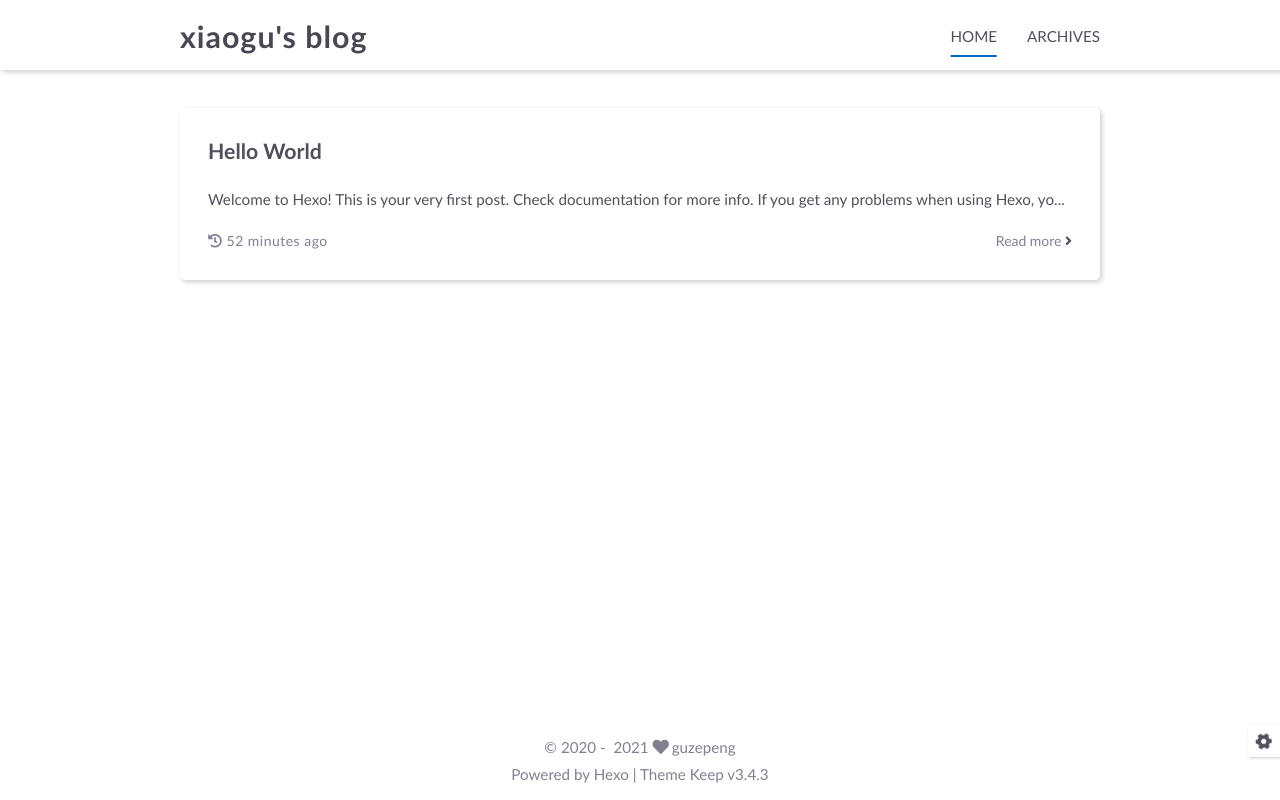
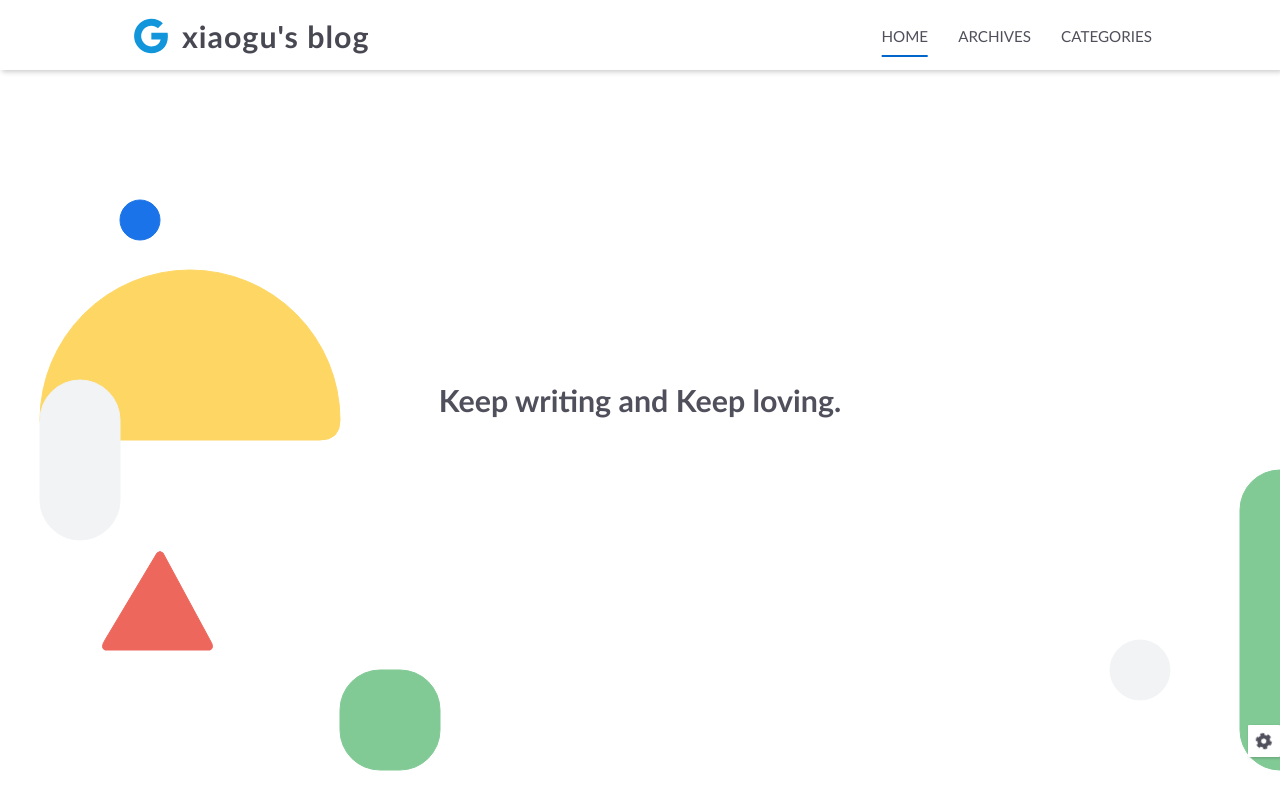
Before and after one commit to guzepeng/guzepeng.github.io, a plain HTML site: page index.html in a window 1280 px wide. Shown: the top 800 px of the page. Drawn offline with Linux system fonts and the light colour scheme.

Commit message:
Site updated: 2021-09-28 16:29:13

```diff
--- a/css/style.css
+++ b/css/style.css
@@ -1377,6 +1377,27 @@ pre .javascript .function {
   transform: scale(0.72);
   transform-origin: left;
 }
+.header-wrapper .header-content .left .logo-image {
+  width: 46px;
+  height: 46px;
+  margin-right: 8px;
+}
+@media (max-width: 780px) {
+  .header-wrapper .header-content .left .logo-image {
+    width: 41.4px;
+    height: 41.4px;
+  }
+}
+@media (max-width: 500px) {
+  .header-wrapper .header-content .left .logo-image {
+    width: 36.800000000000004px;
+    height: 36.800000000000004px;
+  }
+}
+.header-wrapper .header-content .left .logo-image img {
+  border-radius: 6px;
+  width: 100%;
+}
 .header-wrapper .header-content .left .logo-title {
   font-size: 2rem;
   font-weight: bold;
--- a/index.html
+++ b/index.html
@@ -21,7 +21,7 @@
     <script id="hexo-configurations">
     let KEEP = window.KEEP || {};
     KEEP.hexo_config = {"hostname":"example.com","root":"/","language":"zh-Hans"};
-    KEEP.theme_config = {"toc":{"enable":false,"number":false,"expand_all":false,"init_open":false},"style":{"primary_color":"#0066CC","avatar":"/images/gzp.svg","favicon":"/images/gzp.svg","article_img_align":"left","left_side_width":"260px","content_max_width":"920px","hover":{"shadow":false,"scale":false},"first_screen":{"enable":false,"background_img":"/images/bg.svg","description":"Keep writing and Keep loving."},"scroll":{"progress_bar":{"enable":false},"percent":{"enable":false}}},"local_search":{"enable":false,"preload":false},"code_copy":{"enable":false,"style":"default"},"pjax":{"enable":false},"lazyload":{"enable":false},"version":"3.4.3"};
+    KEEP.theme_config = {"toc":{"enable":false,"number":false,"expand_all":false,"init_open":false},"style":{"primary_color":"#0066CC","avatar":"/images/gzp.svg","favicon":"/images/gzp.svg","article_img_align":"left","left_side_width":"260px","content_max_width":"920px","hover":{"shadow":false,"scale":false},"first_screen":{"enable":true,"background_img":"/images/bg.svg","description":"Keep writing and Keep loving."},"scroll":{"progress_bar":{"enable":false},"percent":{"enable":false}}},"local_search":{"enable":false,"preload":false},"code_copy":{"enable":false,"style":"default"},"pjax":{"enable":false},"lazyload":{"enable":false},"version":"3.4.3"};
     KEEP.language_ago = {"second":"%s seconds ago","minute":"%s minutes ago","hour":"%s hours ago","day":"%s days ago","week":"%s weeks ago","month":"%s months ago","year":"%s years ago"};
   </script>
 <meta name="generator" content="Hexo 5.4.0"></head>
@@ -38,14 +38,28 @@
 <main class="page-container">
 
 
+        <div class="first-screen-container flex-center fade-in-down-animation">
+    <div class="content flex-center">
+        <div class="description">
+            Keep writing and Keep loving.
+        </div>
+
+    </div>
+</div>
+
+
 
     <div class="page-main-content">
 
         <div class="page-main-content-top">
             <header class="header-wrapper">
 
-    <div class="header-content">
+    <div class="header-content has-first-screen">
         <div class="left">
+
+                <a class="logo-image" href="/">
+                    <img src="/images/gzp.svg">
+                </a>
 
             <a class="logo-title" href="/">
                 xiaogu&#39;s blog
@@ -72,6 +86,14 @@
                             </a>
                         </li>
 
+                        <li class="menu-item">
+                            <a class=""
+                               href="/categories"
+                            >
+                                CATEGORIES
+                            </a>
+                        </li>
+
 
                 </ul>
             </div>
@@ -95,6 +117,11 @@
                 <li class="drawer-menu-item flex-center">
                     <a class=""
                        href="/archives">ARCHIVES</a>
+                </li>
+
+                <li class="drawer-menu-item flex-center">
+                    <a class=""
+                       href="/categories">CATEGORIES</a>
                 </li>
 
         </ul>
```
Also changed, not shown: 2021/09/28/hello-world/index.html (+18 -1 lines), archives/2021/09/index.html (+18 -1 lines), archives/2021/index.html (+18 -1 lines), archives/index.html (+18 -1 lines).
